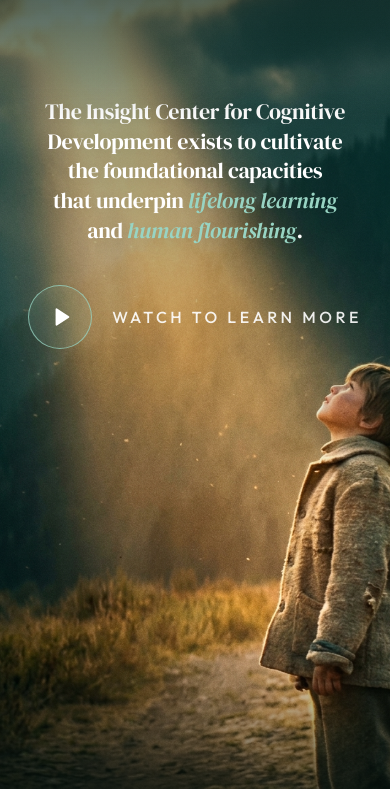
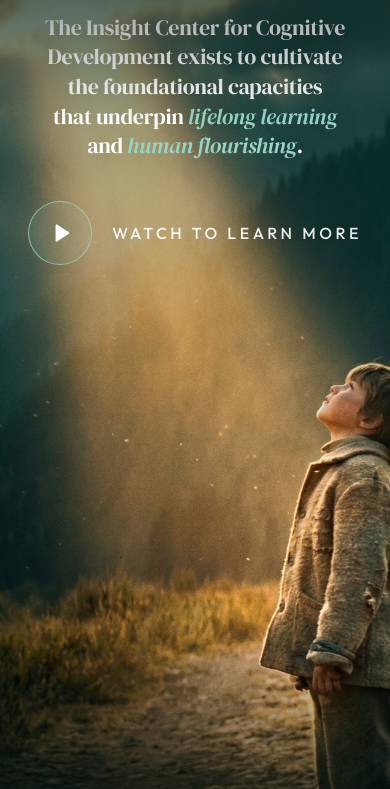
Before and after one commit to barccaloona/Insight-Center-Test, a website: page landing.html in a window 390 px wide. Shown: the part 55-844 px from the top of the page. Drawn offline with Linux system fonts and the light colour scheme.

Commit message:
Push mobile content higher to clear boy's face

```diff
--- a/landing.html
+++ b/landing.html
@@ -126,6 +126,9 @@
   @media (max-width: 1024px) {
     .hero-content { padding-top: 18vh; }
     .hero { align-items: flex-start; }
+  }
+  @media (max-width: 640px) {
+    .hero-content { padding-top: 8vh; }
   }
 
   .lede {
```
